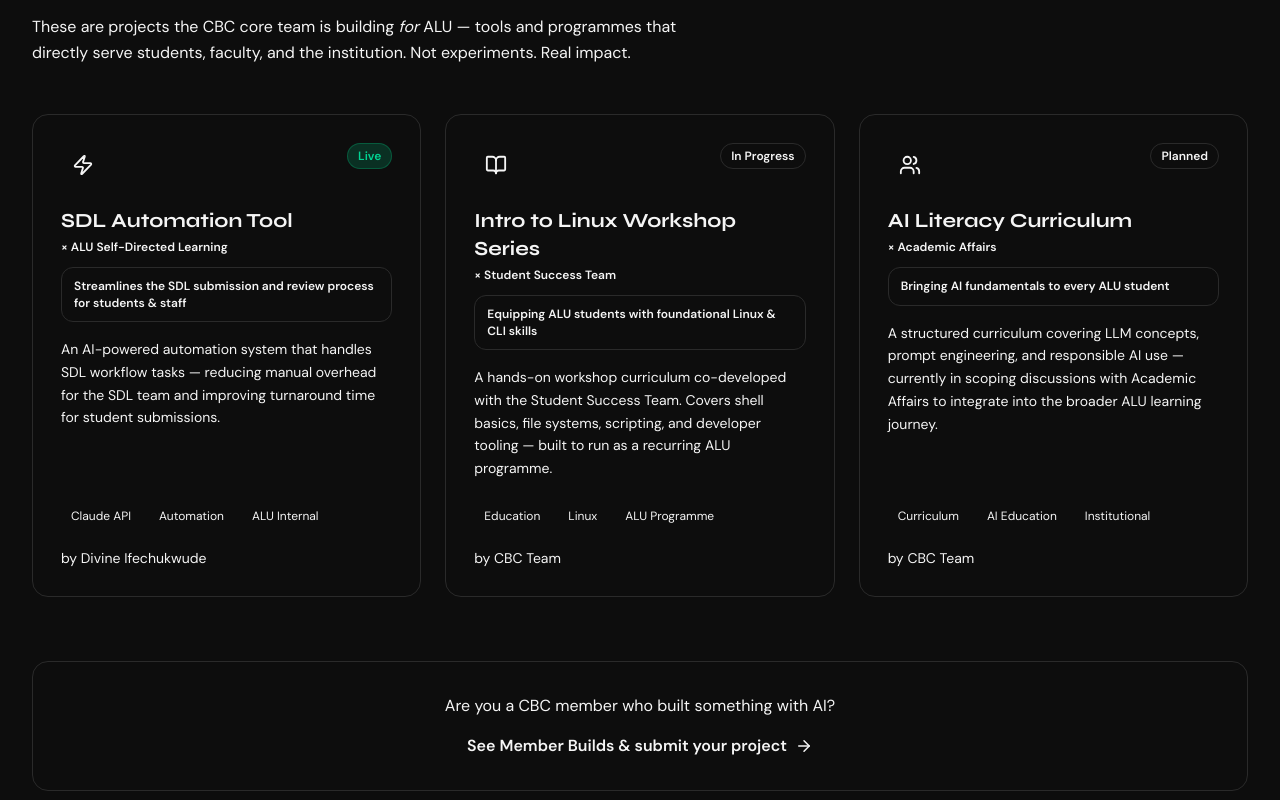
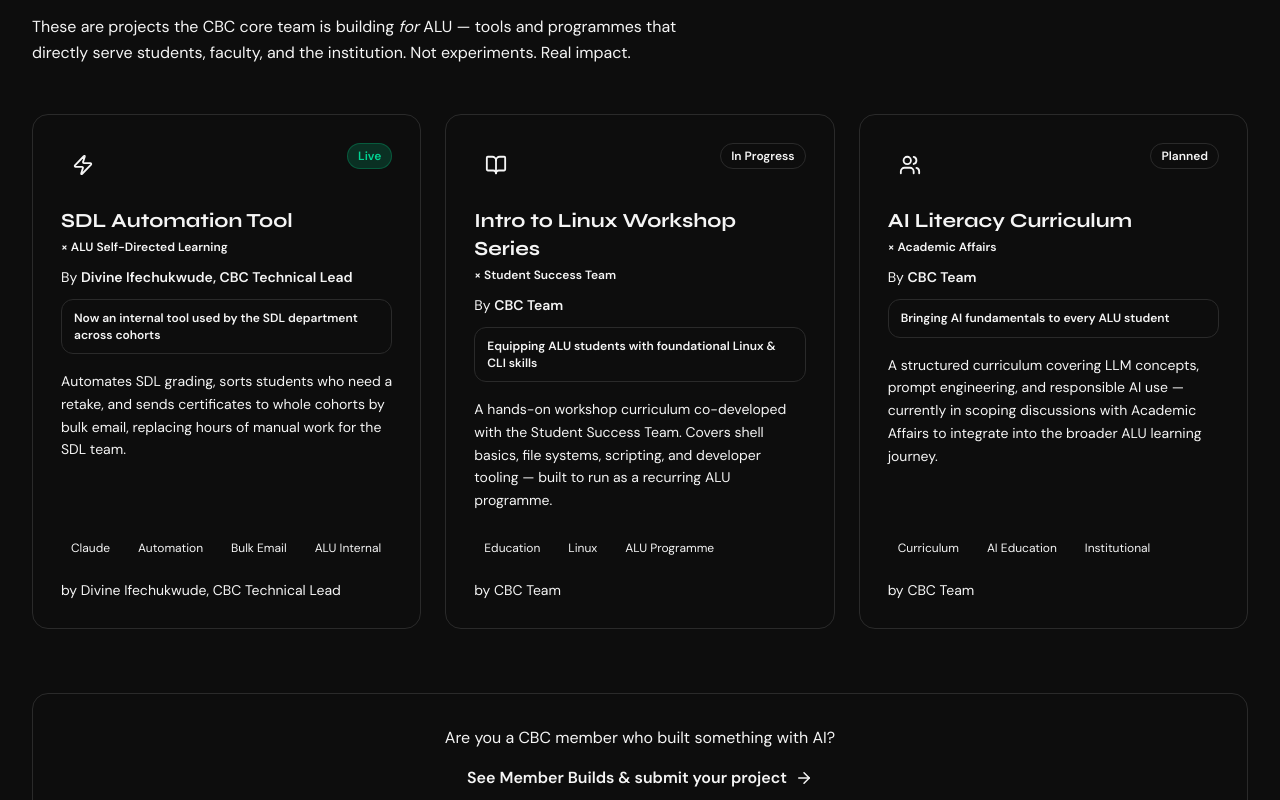
Before and after one commit to Claude-Builder-Club-ALU/cbc-website, a React (Vite) app: page /projects in a window 1280 px wide. Shown: the part 545-1345 px from the top of the page. Built offline with nearby package versions, Linux system fonts and the light colour scheme.

Commit message:
feat(projects): describe the SDL automation tool and credit initiative builders

```diff
--- a/src/app/pages/Projects.tsx
+++ b/src/app/pages/Projects.tsx
@@ -8,13 +8,13 @@ const initiatives = [
   {
     id: 1,
     title: "SDL Automation Tool",
-    builder: "Divine Ifechukwude",
+    builder: "Divine Ifechukwude, CBC Technical Lead",
     status: "live" as const,
     partner: "ALU Self-Directed Learning",
-    impact: "Streamlines the SDL submission and review process for students & staff",
+    impact: "Now an internal tool used by the SDL department across cohorts",
     description:
-      "An AI-powered automation system that handles SDL workflow tasks — reducing manual overhead for the SDL team and improving turnaround time for student submissions.",
-    tags: ["Claude API", "Automation", "ALU Internal"],
+      "Automates SDL grading, sorts students who need a retake, and sends certificates to whole cohorts by bulk email, replacing hours of manual work for the SDL team.",
+    tags: ["Claude", "Automation", "Bulk Email", "ALU Internal"],
     icon: <Zap size={22} />,
     link: "#",
   },
@@ -237,6 +237,9 @@ export function Projects() {
                   <p className="text-xs text-muted-foreground mb-3 font-medium">
                     × {project.partner}
                   </p>
+                  <p className="text-sm text-foreground/80 mb-3">
+                    By <span className="font-semibold text-foreground">{project.builder}</span>
+                  </p>
 
                   {/* Impact callout */}
                   <div className="bg-primary/10 border border-primary/20 rounded-xl px-3 py-2.5 mb-4">
```
